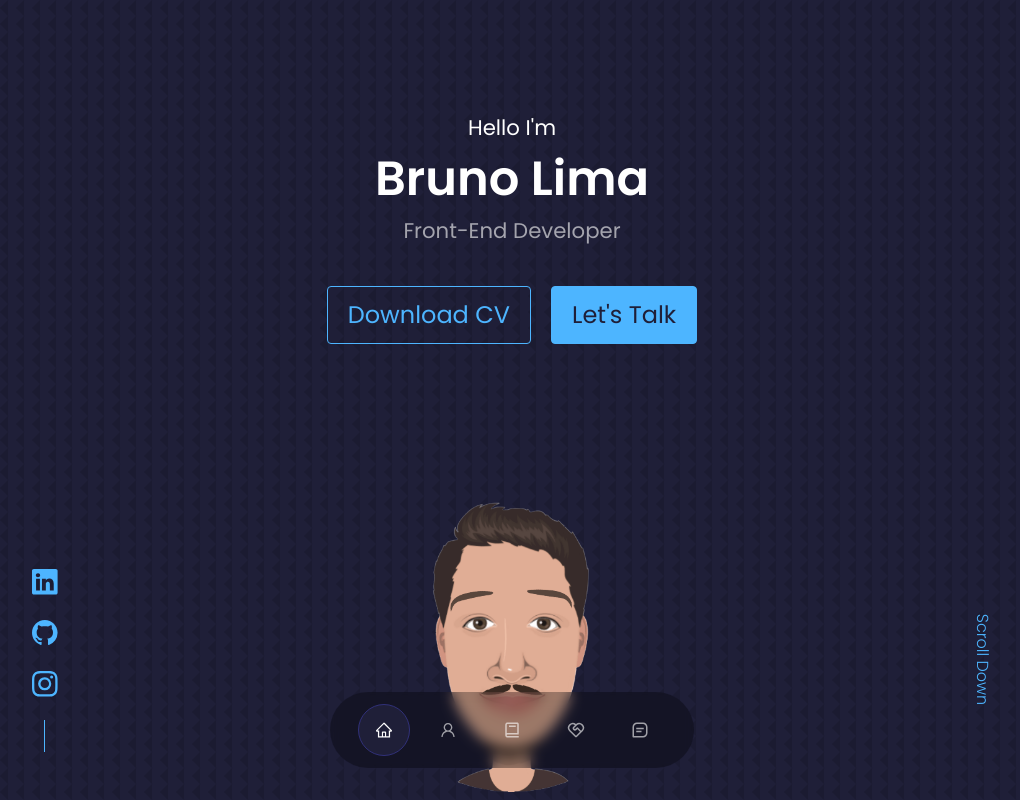
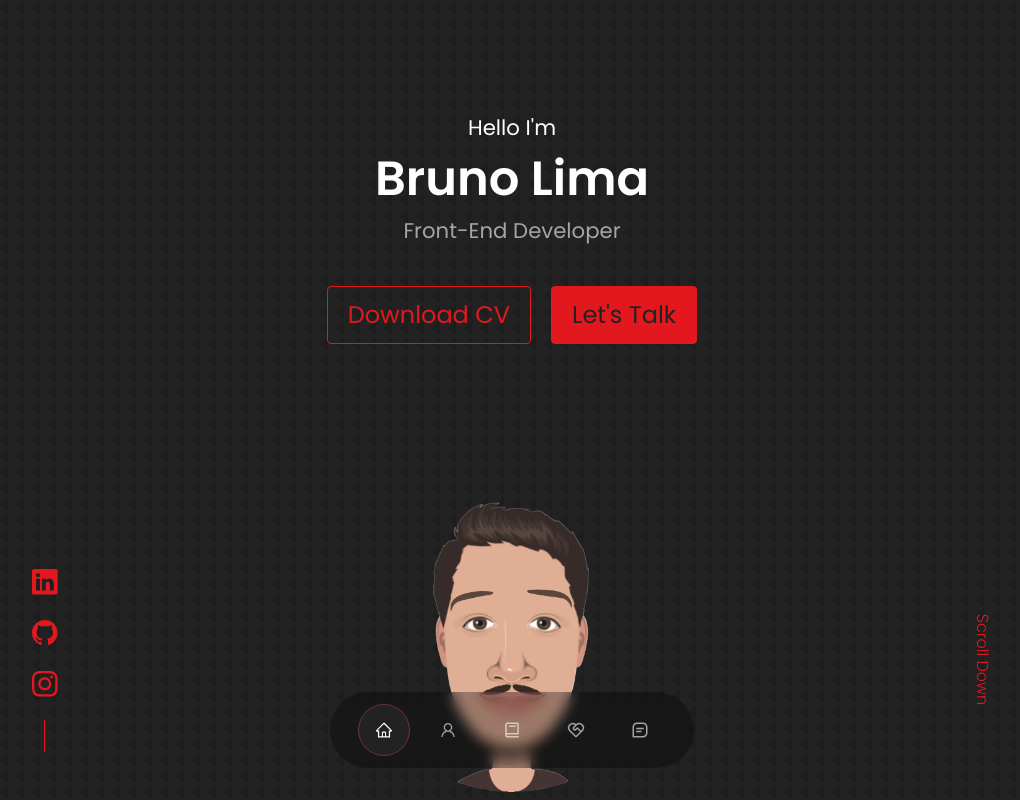
Before and after one commit to brunolyma/Portfolio-React, a React (Vite) app: page / in a window 1280 px wide. Shown: the top 800 px of the page, without its empty margins (128-1148 px from the left). Built offline with nearby package versions, Linux system fonts and the light colour scheme.

Commit message:
portifolio update

```diff
--- a/index.html
+++ b/index.html
@@ -7,7 +7,7 @@
 
   <meta name="description" content="Portfolio profissional de um porgramador front-end!">
   <!-- favicon -->
-  <link rel="shortcut icon" href="./public/favicon.ico" type="image/x-icon">
+  <link rel="shortcut icon" href="./favicon.ico" type="image/x-icon">
   <!-- fonts -->
   <link rel="preconnect" href="https://fonts.googleapis.com">
   <link rel="preconnect" href="https://fonts.gstatic.com" crossorigin>
--- a/src/components/Header/header.css
+++ b/src/components/Header/header.css
@@ -22,7 +22,7 @@ header {
 .me {
   left: 50%;
   transform: translateX(-50%);
-  @apply w-[22rem] h-[30rem] absolute bg-gradient-to-b from-color-primary mt-10 p-6 pt-20 rounded-t-[12rem] /*responsive*/ tablet:mt-16;
+  @apply w-[22rem] h-[30rem] absolute bg-gradient-to-b from-transparent via-color-primary mt-10 p-6 pt-20 rounded-[40%] /*responsive*/ tablet:mt-16;
 }
 
 /* =============== SCROLL DOWN ================ */
--- a/src/components/Nav/navbar.css
+++ b/src/components/Nav/navbar.css
@@ -7,8 +7,8 @@ nav {
 }
 
 nav a {
-  @apply flex bg-transparent border-[0.1px] border-solid border-transparent p-4 rounded-[50%] text-color-light text-lg hover:bg-[#00000066];
+  @apply flex bg-transparent border-[0.1px] border-solid border-transparent p-4 rounded-[50%] text-color-light text-lg hover:bg-[#11111196];
 }
 nav a.active {
-  @apply bg-color-bg border-[0.1px] border-solid border-[#313179] text-color-white;
+  @apply bg-color-bg border-[0.1px] border-solid border-[#732D3F] text-color-white;
 }
--- a/tailwind.config.cjs
+++ b/tailwind.config.cjs
@@ -17,13 +17,13 @@ module.exports = {
       poppins: ["Poppins", "sans-serif"],
     },
     colors: {
-      "color-bg": "#1f1f38",
-      "color-bg-variant": "#2c2c6c",
-      "color-primary": "#4db5ff",
-      "color-primary-variant": "#4db5ff66",
+      "color-bg": "#222",
+      "color-bg-variant": "#9a0f0d8e",
+      "color-primary": "#e3181f",
+      "color-primary-variant": "#FF393E45",
+      "card-respon": "#9A100D61",
       "color-white": "#ffffff",
       "color-light": "#ffffff99",
-      "card-respon": "#2c2c6c61",
       transparent: "transparent",
     },
     extend: {
```
